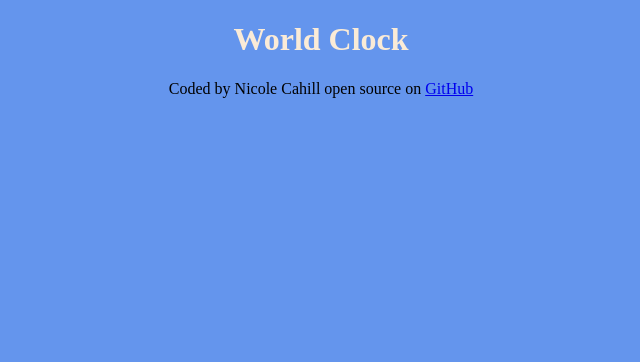
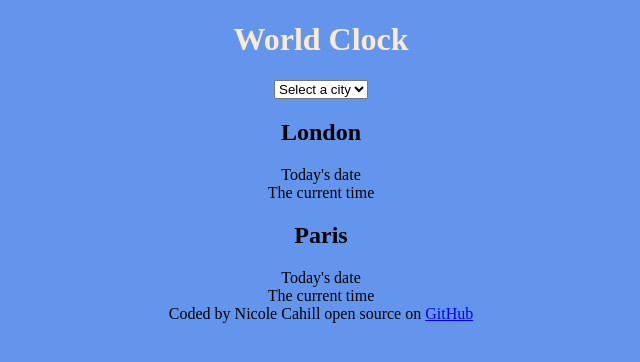
Before and after one commit to nkcahill/world-clock, a plain HTML site: page index.html in a window 1280 px wide. Shown: the whole page, without its empty margins (319-959 px from the left). Drawn offline with Linux system fonts and the light colour scheme.

Commit message:
update html

```diff
--- a/index.html
+++ b/index.html
@@ -8,8 +8,22 @@
     <title>World Clock</title>
 </head>
 <body>
-    <h1>World Clock</h1>
-    <footer>Coded by Nicole Cahill open source on <a href="https://github.com/nkcahill" target="_blank">GitHub</a></footer>
+    <div class="container">
+        <h1>World Clock</h1>
+        <select name="countries" id="countries">
+            <option value="Select">Select a city</option>
+            <option value="London">London</option>
+            <option value="Paris">Paris</option>
+            <option value="Tokyo">Tokyo</option>
+        </select>
+        <h2>London</h2>
+        <div>Today's date</div>
+        <div>The current time</div>
+        <h2>Paris</h2>
+        <div class="date">Today's date</div>
+        <div class="time">The current time</div>
+        <footer>Coded by Nicole Cahill open source on <a href="https://github.com/nkcahill" target="_blank">GitHub</a></footer>
+    </div>
     <script src="js/index.js"></script>
 </body>
 </html>
```
